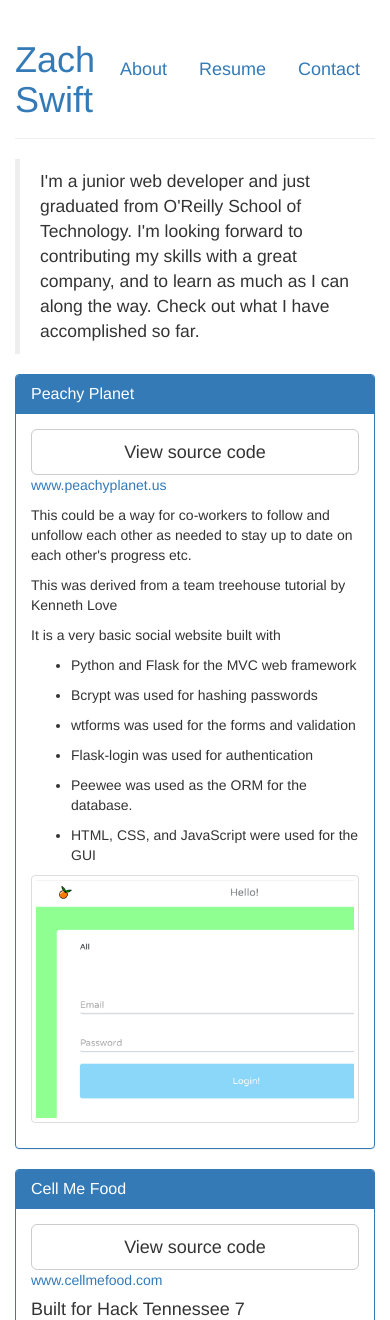
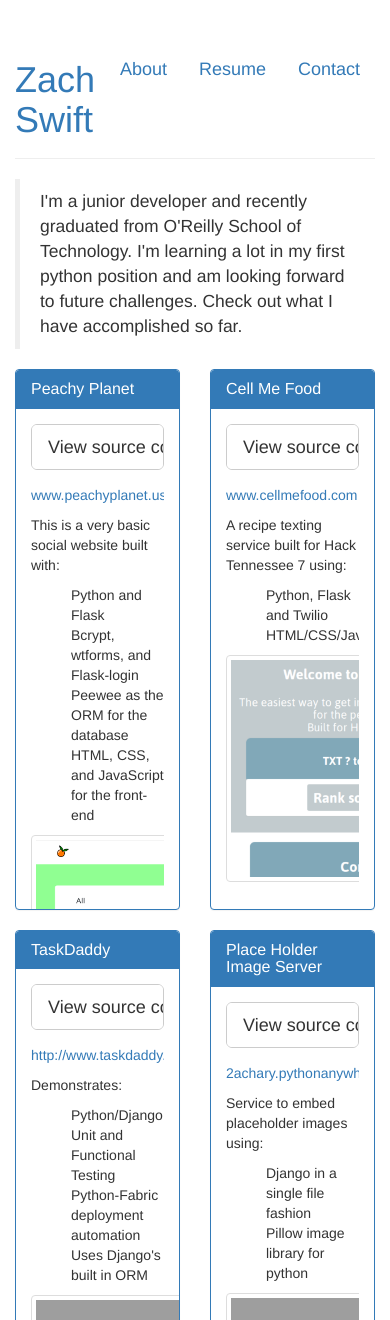
Before and after one commit to 2achary/zachswift, a Django app: page / in a window 390 px wide. Shown: the top 1320 px of the page. Run offline with Django 3.2, Linux system fonts and the light colour scheme; some libraries are stand-ins or nearby versions; grey boxes are pictures that could not be loaded.

Commit message:
update project page and resume

```diff
--- a/portfolio/static/css/custom.css
+++ b/portfolio/static/css/custom.css
@@ -0,0 +1,17 @@
+.panel-body {
+
+    height: 500px;
+
+}
+
+.btn {
+    margin-bottom: 15px;
+}
+
+.img-responsive {
+    max-width: 300px;
+}
+
+* {
+overflow: scroll;
+}
--- a/portfolio/templates/base.html
+++ b/portfolio/templates/base.html
@@ -8,6 +8,7 @@
     <link href='http://fonts.googleapis.com/css?family=Lato:400,700,900' rel='stylesheet' type='text/css'>
     <link rel="stylesheet" href="/static/css/main.css">
     <link rel="stylesheet" href="/static/css/responsive.css">
+    <link rel="stylesheet" href="/static/css/custom.css">
     <meta name="viewport" content="width=device-width, initial-scale=1.0">
   </head>
 
--- a/portfolio/templates/index.html
+++ b/portfolio/templates/index.html
@@ -39,9 +39,9 @@
         <div class='row'>
           <div class='col-md-12'>
             <blockquote>
-              <p>I'm a junior web developer and just graduated from O'Reilly
-                School of Technology. I'm looking forward to contributing my skills
-                with a great company, and to learn as much as I can along the way.
+              <p>I'm a junior developer and recently graduated from O'Reilly
+                School of Technology. I'm learning a lot in my first python
+                  position and am looking forward to future challenges.
                 Check out what I have accomplished so far.</p>
 
               </blockquote>
@@ -55,7 +55,7 @@
 <!--################### end of source and project links ###################-->
           <div class='row'>
             <div class='row-same-height'>
-              <div class=' col-sm-12 col-md-6 col-lg-4 col-lg-height'>
+              <div class=' col-xs-6 col-sm-6 col-md-6 col-lg-4 col-lg-height'>
                 <div  class="panel panel-default panel-primary panel-primary">
                   <div class='panel-heading'>
                    <h1 class='panel-title'> <a href="http://www.peachyplanet.us" >Peachy Planet</a></h1>
@@ -66,33 +66,29 @@
 
                     <p><a href="http://www.peachyplanet.us">www.peachyplanet.us</a></p>
 
-                    <p>
-                      This could be a way for
-                        co-workers to follow and unfollow each other as needed to stay
-                        up to date on each other's progress etc.
-                    </p>
+                    <p>This is a very basic social website built with: </p>
 
-                    <p>This was derived from a team treehouse tutorial by Kenneth Love</p>
+                    <ul class=bullets>
+                    <li>Python and Flask </li>
+                    <li>Bcrypt, wtforms, and Flask-login</li>
 
-                    <p>It is a very basic social website built with </p>
-
-                    <ul>
-                    <li><p>Python and Flask for the MVC web framework</p></li>
-                    <li><p>Bcrypt was used for hashing passwords</p></li>
-                    <li><p>wtforms was used for the forms and validation</p></li>
-                    <li><p>Flask-login was used for authentication</p></li>
-                    <li><p>Peewee was used as the ORM for the database.</p></li>
-                    <li><p>HTML, CSS, and JavaScript were used for the GUI</p></li>
+                    <li>Peewee as the ORM for the database</li>
+                    <li>HTML, CSS, and JavaScript for the front-end</li>
                     </ul>
 
-                    <p><a href="http://www.peachyplanet.us" target="_blank"><img class='img-responsive img-thumbnail' src="https://github.com/2achary/peachy_planet/raw/master/static/img/peachyplanet.PNG" alt="alt text" title="Screen Shot of website" ></a></p>
+                    <p><a href="http://www.peachyplanet.us"
+                          target="_blank">
+                        <img class='img-responsive img-thumbnail'
+                             src="https://github.com/2achary/peachy_planet/raw/master/static/img/peachyplanet.PNG"
+                             alt="alt text"
+                             title="Screen Shot of website" ></a></p>
                 </div>
               </div>
               </div>
 
 
 
-                  <div class='col-sm-12 col-md-6 col-lg-4 col-lg-height'>
+                  <div class='col-xs-6 col-sm-6 col-md-6 col-lg-4 col-lg-height'>
                     <div  class="panel panel-default panel-primary panel-primary">
                       <div class='panel-heading'>
                         <h1 class='panel-title'><a href="http://www.cellmefood.com" >Cell Me Food</a></h1>
@@ -103,25 +99,15 @@
 
                         <p><a href="http://www.cellmefood.com">www.cellmefood.com</a></p>
 
-                        <h4>Built for Hack Tennessee 7</h4>
 
                         <p>
-                          Text the name of a food to our number, and get a recipe
-                          back with that ingredient. Once you click the link to
-                          the recipe, you can add the ingredients to your shopping
-                          list, and check things off.
+                          A recipe texting service built for Hack Tennessee 7 using:
                         </p>
 
-                        <p>We had a team of six programmers working on this project
-                        for hack tennessee 7 over the course of 48 hours.</p>
+                        <ul class=bullets>
+                            <li>Python, Flask and Twilio</li>
+                            <li>HTML/CSS/JavaScript/jQuery</li>
 
-                        <p>Tech Stack</p>
-
-                        <ul>
-                        <li><p>Python and Flask</p></li>
-                        <li><p>HTML/CSS/JavaScript/jQuery</p></li>
-                        <li><p>Microsoft SQL Server</p></li>
-                        <li><p>Twilio for SMS API</p></li>
                         </ul>
                         <p><a href="http://www.cellmefood.com" target="_blank"><img class='img-responsive img-thumbnail' src="/static/img/cellmefood.png" alt="alt text" title="Screen Shot of website" ></a></p>
                     </div>
@@ -130,7 +116,7 @@
 
 
 
-              <div class='  col-sm-12 col-md-6 col-lg-4 col-lg-height'>
+              <div class='  col-xs-6 col-sm-6 col-md-6 col-lg-4 col-lg-height'>
                 <div class='panel panel-default panel-primary '>
 
                     <div class='panel-heading'>
@@ -141,32 +127,25 @@
 
                     <p><a href="http://www.taskdaddy.info">http://www.taskdaddy.info</a></p>
 
-                    <p>This is the project "superlists" from the book "Test Driven Development with Python"
-                    <strong>Still in progress</strong></p>
+                    <p>Demonstrates:</p>
+                    <ul class=bullets>
+                        <li>Python/Django Unit and Functional Testing </li>
 
-                    <h3>
-                   Details</h3>
+                        <li>Python-Fabric deployment automation</li>
 
-                    <p>-Demonstrating knowledge of Python/Django Unit testing and Functional Testing. </p>
-
-                    <p>-Demonstrates Version Control best practices with Git and Github</p>
-
-                    <p>-Demonstrates Python-Fabric deployment automation</p>
-
-                    <p>-Uses a URL design inspired by REST e.g. each list has is own url.</p>
-
-                    <p>-Uses Django's built in ORM to interact with sqLite Database.</p>
+                        <li>Uses Django's built in ORM </li>
+                    </ul>
 
 
 
-                    <p><a href="https://github.com/2achary/superlists/blob/master/taskdaddy.png" target="_blank"><img class='img-responsive img-thumbnail' src="https://github.com/2achary/superlists/raw/master/taskdaddy.png" alt="alt text" style="max-width:100%;"></a></p>
+                    <a href="https://github.com/2achary/superlists/blob/master/taskdaddy.png" target="_blank"><img class='img-responsive img-thumbnail' src="https://github.com/2achary/superlists/raw/master/taskdaddy.png" alt="alt text"></a>
                 </div>
               </div>
               </div>
 
 
 
-              <div class=' col-sm-12 col-md-6 col-lg-4 col-lg-height'>
+              <div class=' col-xs-6 col-sm-6 col-md-6 col-lg-4 col-lg-height'>
                 <div  class="panel panel-default panel-primary" >
                   <div class='panel-heading'>
                     <h1 class='panel-title'><a href="http://2achary.pythonanywhere.com">Place Holder Image Server</a></h1>
@@ -177,27 +156,18 @@
 
                     <p><a href="http://2achary.pythonanywhere.com">2achary.pythonanywhere.com</a></p>
 
-                    <p>This server can be used for serving placeholder images for any web page.</p>
-
-                    <p>To request a placeholder image of a given width and height simply include an image with the source pointing to /placeholder/x/ on this server such as:</p>
-
-                    <p><code>&lt;img src="http://localhost:8000/image/50x50/" &gt;</code></p>
-
-                    <h3>
-                    <a id="user-content-details" class="anchor" href="#details" aria-hidden="true"><span class="octicon octicon-link"></span></a>Details</h3>
-
-                    <p>This project demonstrates the ability to
-                    use Django in a single file fashion taking
-                    advantage of it's decoupled nature. For example,
-                    the <code>django-admin startproject</code> command was
-                    never used to create the folder structure.</p>
+                    <p>Service to embed placeholder images using:</p>
+                      <ul class=bullets>
+                          <li>Django in a single file fashion</li>
+                          <li>Pillow image library for python</li>
+                      </ul>
 
                     <p><a href="https://2achary.pythonanywhere.com" target="_blank"><img class='img-responsive img-thumbnail' src="https://github.com/2achary/placeholder/raw/master/placeholder.png"></a></p>
                   </div>
                 </div>
               </div>
 
-              <div class=' col-sm-12 col-md-6 col-lg-4 col-lg-height'>
+              <div class=' col-xs-6 col-sm-6 col-md-6 col-lg-4 col-lg-height'>
                 <div  class="panel panel-default panel-primary" >
                     <div class='panel-heading'>
                       <h1 class='panel-title'><a href="http://github.com/2achary/Email-Program">Email-Application</a></h1>
@@ -206,23 +176,15 @@
 
                         <a class='btn btn-default btn-lg btn-block' href="https://github.com/2achary/Email-Program">View source code</a>
 
-                    <p>MySQL, Database-backed email search and display application</p>
+                    <p>Email search and display application using:</p>
 
-                    <p>This was a school project and the end result was a very
-                    rough 'alpha' version of a program. But it demonstrates
-                    understanding of databases, Graphical User Interfaces,
-                    Python email objects, and overall object oriented concepts</p>
-
-                    <h5>Project uses</h5>
-                    <ul>
+                    <ul class=bullets>
                         <li>Python 3</li>
                         <li>MySQL</li>
-                        <li>Handling email objects in Python</li>
-                        <li>Relational database design and creation</li>
-                        <li>Tkinter GUI python library</li>
+                        <li>Tkinter python library</li>
                     </ul>
 
-                    <p><a href="https://github.com/2achary/Email-Program" target="_blank"><img class='img-responsive img-thumbnail' src="https://github.com/2achary/Email-Program/raw/master/emailgui.png" alt="alt text" title="Screen shot of application running" style="max-width:100%;"></a></p>
+                    <p><a href="https://github.com/2achary/Email-Program" target="_blank"><img class='img-responsive img-thumbnail' src="https://github.com/2achary/Email-Program/raw/master/emailgui.png" alt="alt text" title="Screen shot of application running"></a></p>
                 </div>
               </div>
               </div>
```
Also changed, not shown: portfolio/templates/projects.html (+4 -3 lines), portfolio/templates/resume.html (+33 -28 lines), db.sqlite3, 1 other file.
